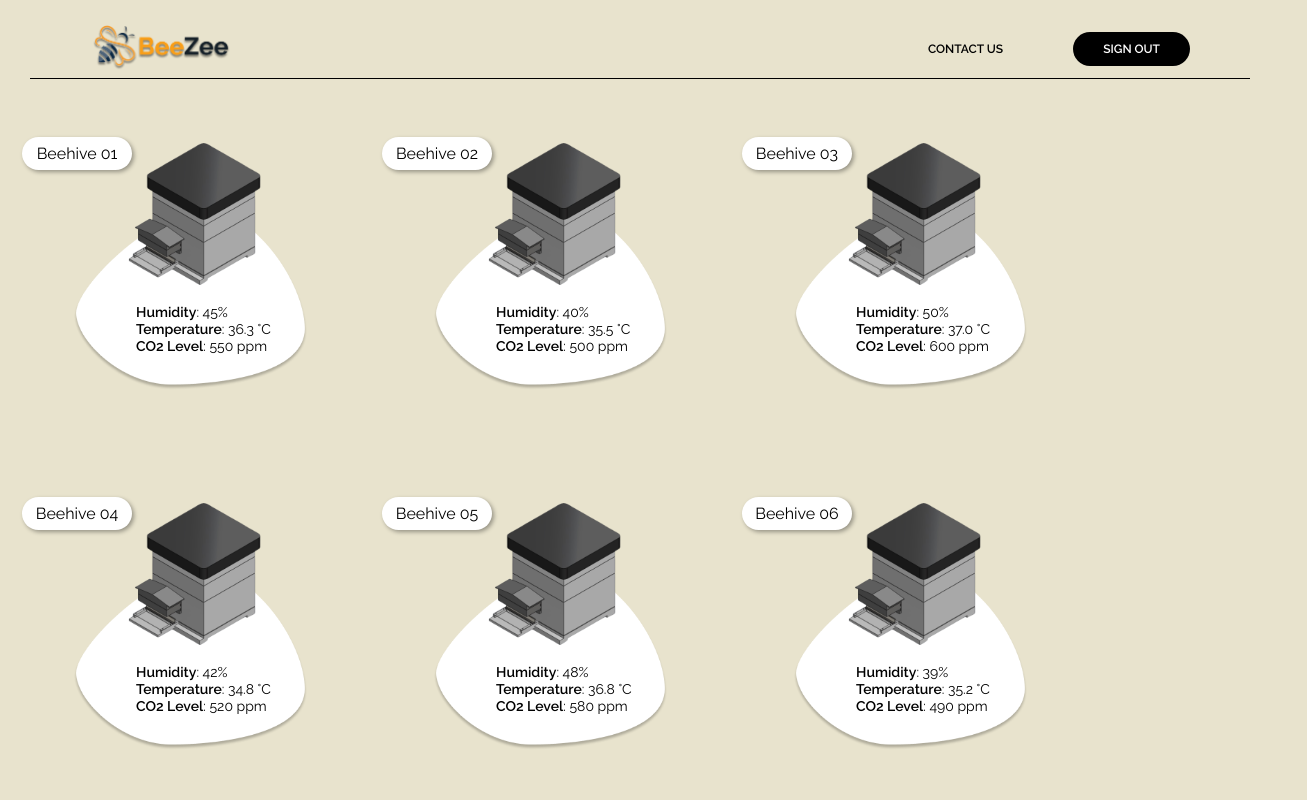
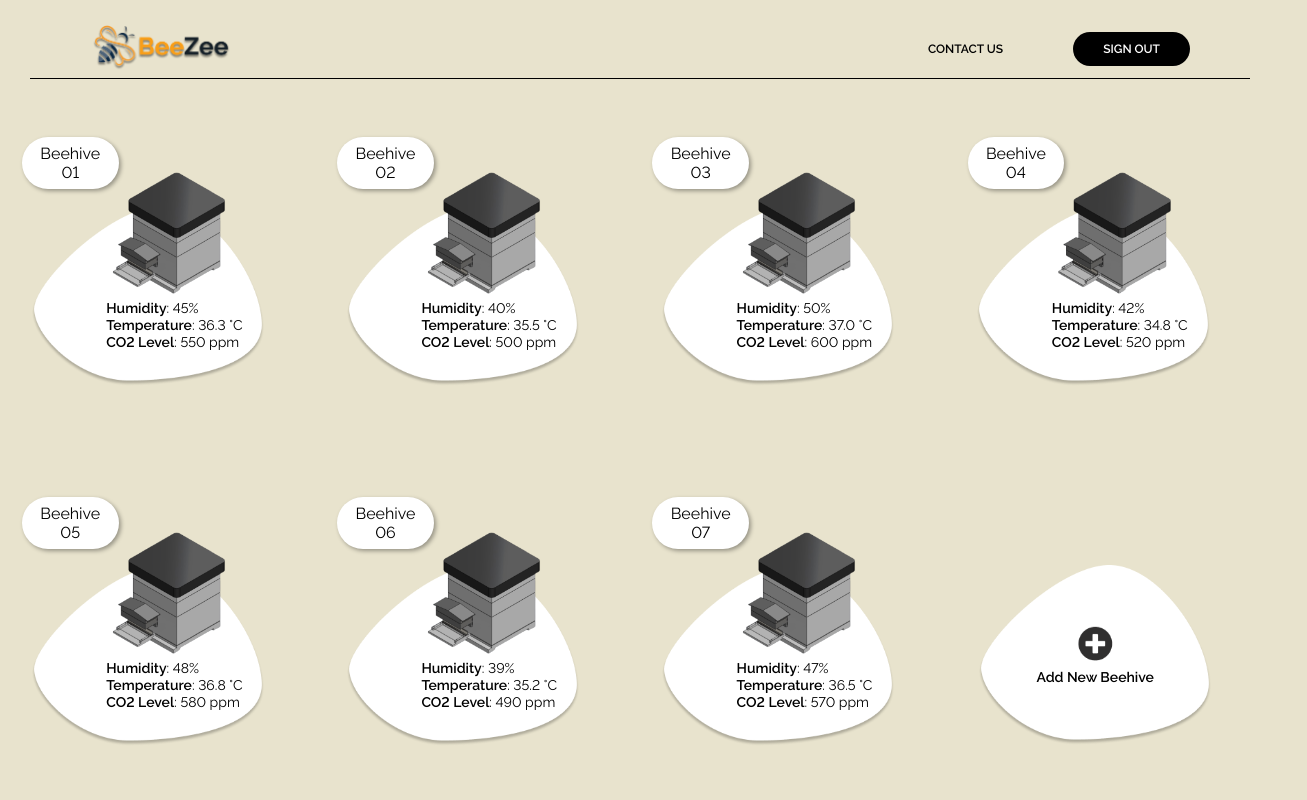
Before and after one commit to cepdnaclk/e19-3yp-beehive-monitoring-system, a React (Vite) app in the folder code/beehive-dashboard/: page /dashboard in a window 1280 px wide. Shown: the top 800 px of the page, 1307 px wide, since content can reach past the window. Built offline with nearby package versions, Linux system fonts and the light colour scheme.

Commit message:
Update BeehiveCard

```diff
--- a/code/beehive-dashboard/src/App.scss
+++ b/code/beehive-dashboard/src/App.scss
@@ -1,3 +1,10 @@
+@import url('https://fonts.googleapis.com/css2?family=Raleway:wght@600&display=swap');
+
 .App{
     text-align: center;
 }
+
+*{
+    font-family: 'Raleway', sans-serif;
+    font-variant-numeric: lining-nums;
+}
--- a/code/beehive-dashboard/src/Styles/Components/BeehiveCard.scss
+++ b/code/beehive-dashboard/src/Styles/Components/BeehiveCard.scss
@@ -35,7 +35,7 @@
 .card-features {
     position: relative;
     top: -75%;
-    left: 38%;
+    left: 33%;
     list-style: none;
     padding: 0;
     margin: 0;
--- a/code/beehive-dashboard/src/Styles/Pages/Dashboard.scss
+++ b/code/beehive-dashboard/src/Styles/Pages/Dashboard.scss
@@ -25,14 +25,14 @@ body {
 
   .beehive-card {
     height: 300px;
-    width: 300px;
+    width: 20%;
     margin: 20px;
     box-sizing: border-box;
   }
 
   .add-card {
     height: 300px;
-    width: 300px;
+    width: 20%;
     margin: 20px;
     box-sizing: border-box;
   }
```
